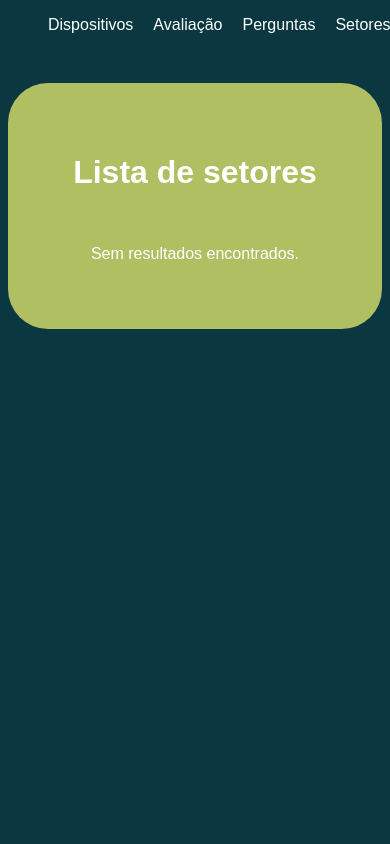
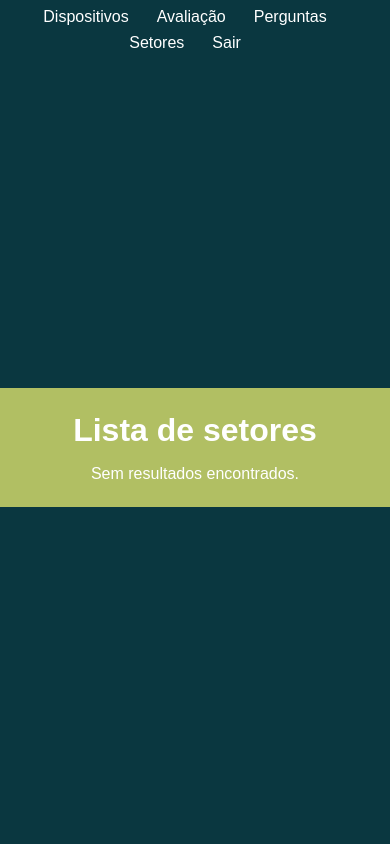
Before and after one commit to stefani-lima/sistema-avaliacoes, a PHP site: page /app/views/setores/index.php in a window 390 px wide. Run offline with PHP 8.4, Linux system fonts and the light colour scheme; a stand-in replaces the project's code that opens the database connection.

Commit message:
feat: adiciona responsividade e layout para tablet no css

```diff
--- a/public/css/style.css
+++ b/public/css/style.css
@@ -1,6 +1,13 @@
 /* estilo padrão */
 
+* {
+    box-sizing: border-box;
+    margin: 0;
+    padding: 0;
+}
+
 body {
+    min-height: 100vh;
     background-color: #0A3740;
     color: white;
     font-family: Arial, Helvetica, sans-serif;
@@ -52,16 +59,10 @@ a:hover {
 
 /* botões */
 
-#criar:visited {
-    color: #0A3740;
-            /*#D6D578*/
-}
-
 #enviar {
     margin-top: 10px;
     background-color: white;
-    border: 2px solid;
-    border-color: #0A3740;
+    border: 2px solid #0A3740;
     border-radius: 4px;
     width: 60px;
 }
@@ -77,8 +78,9 @@ a:hover {
 div.card {
     margin-top: 75px;
     background-color: #B1BF63;
-    width: 400px;
-    padding: 50px;
+    width: 90%;
+    max-width: 750px;
+    padding: 60px;
     display: flex;
     flex-direction: column;
     align-items: center;
@@ -88,6 +90,19 @@ div.card {
 }
 
 /* formulários */
+
+form {
+    display: flex;
+    flex-direction: column;
+    gap: 24px;
+    width: 100%;
+}
+
+main {
+    display: flex;
+    flex-direction: column;
+    gap: 20px;
+}
 
 .form_field {
     width: 90%;
@@ -102,10 +117,6 @@ input.form_input{
     width: 90%;
 }
 
-div.formulario {
-    width: auto;
-}
-
 /* menu de navegação */
 
 .menu ul {
@@ -113,7 +124,10 @@ div.formulario {
     display: flex;
     position: fixed;
     top: 0;
+    left: 0;
     width: 100%;
+    justify-content: center;
+    padding: 12px;
 }
 .menu li {
     margin-right: 20px;
@@ -125,7 +139,6 @@ div.formulario {
     background-color: #0A3740;
     border-radius: 5px;
     display: flex;
-    height: auto;
     justify-content: center;
 }
 
@@ -133,13 +146,17 @@ div.formulario {
 
 .resposta {
     display: flex;
-    gap: 5px;
+    gap: 2px;
     flex-wrap: wrap;
+    justify-content: center;
 }
 
 .resposta label {
     display: inline-block;
-    padding: 10px 14px;
+    font-size: 18px;
+    padding: 13px 12px;
+    min-width: 48px;
+    text-align: center;
     border: 2px solid #ccc;
     border-radius: 5px;
     cursor: pointer;
@@ -168,3 +185,26 @@ div.formulario {
 /* Botões 9 e 10: Tons de Verde (Promotores) */
 #nota9:checked + label  { background-color: #2ecc71; border-color: #2ecc71; color: #fff; }
 #nota10:checked + label { background-color: #27ae60; border-color: #27ae60; color: #fff; }
+
+/* regra que só aplica quando a tela tem 600px ou menos (celulares) */
+
+@media (max-width: 600px) {
+
+    div.card {
+        width: 100%;
+        border-radius: 0;
+        padding: 24px;
+        margin-top: 50px;
+    }
+
+    .resposta label {
+        padding: 10px 12px;
+        font-size: 16px;
+    }
+
+    .menu ul {
+        flex-wrap: wrap;
+        padding:  8px;
+        gap: 8px;
+    }
+}
```
